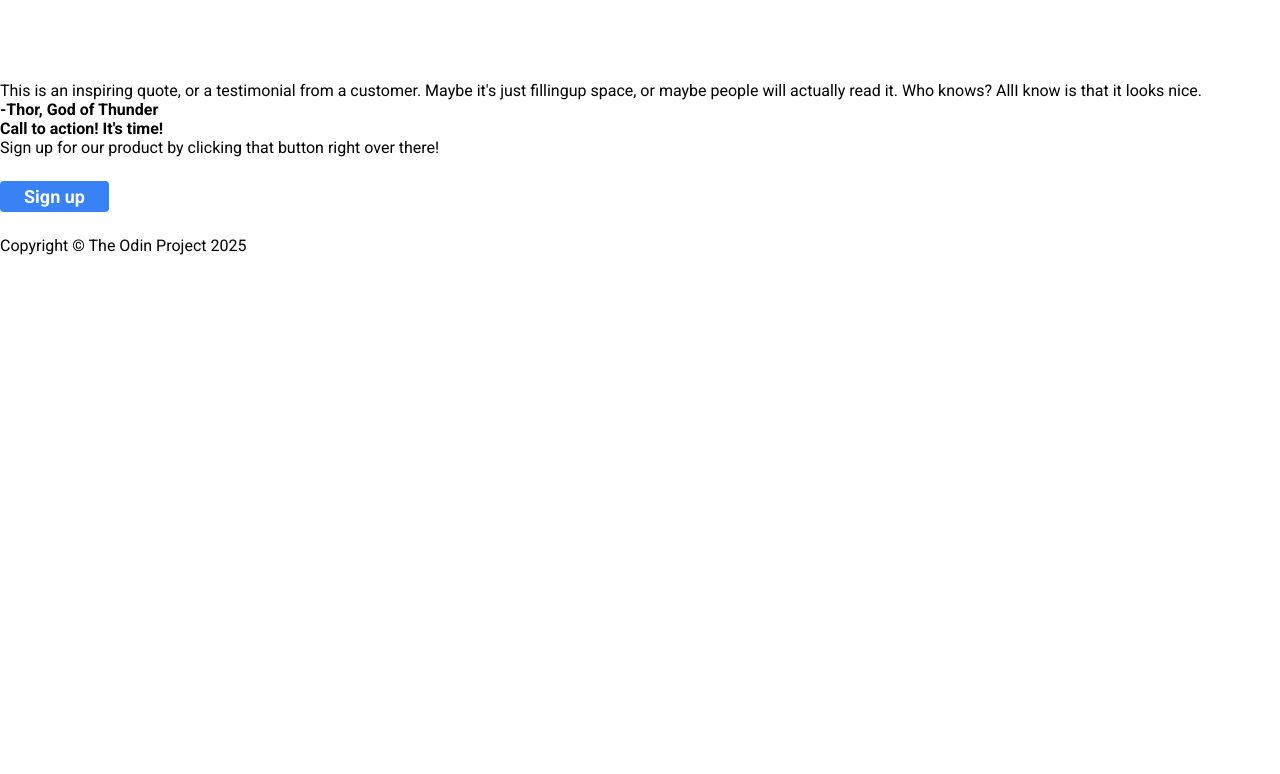
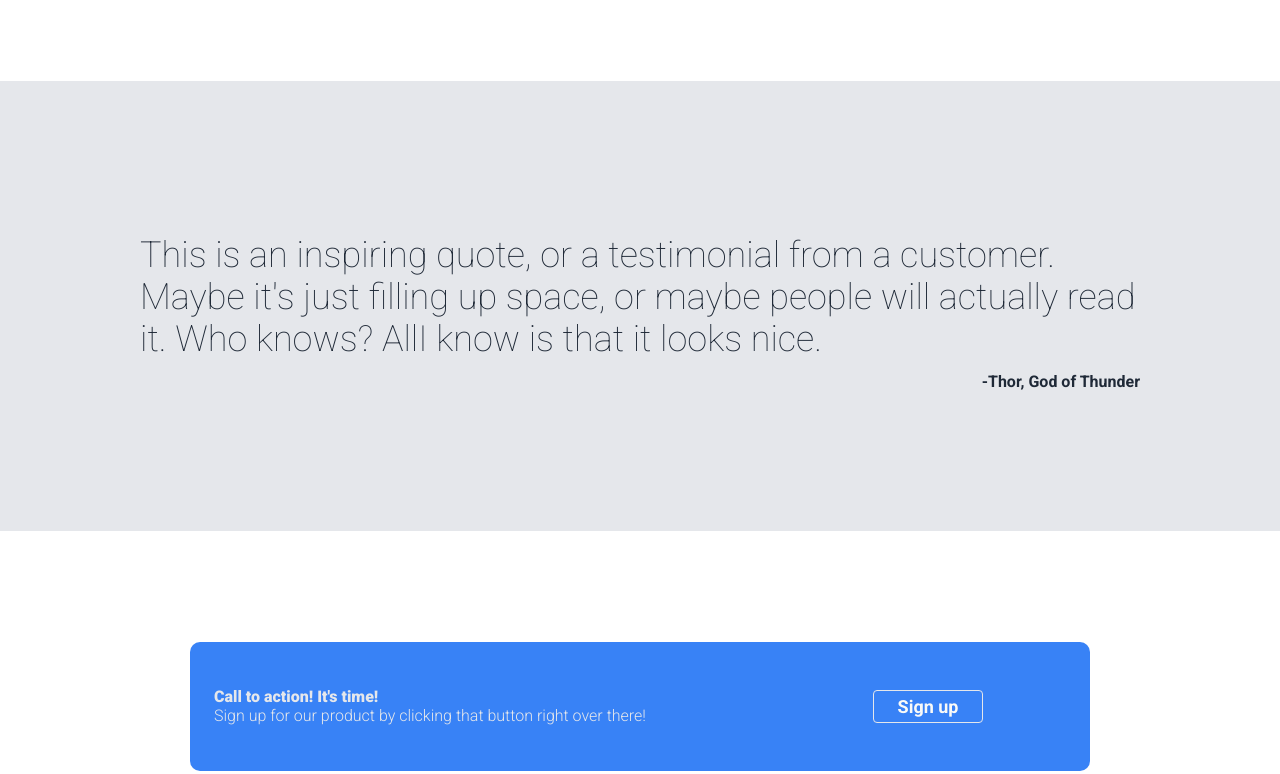
Before and after one commit to MrKnowItAllDev/landing-page, a plain HTML site: page index.html in a window 1280 px wide. Shown: the part 1082-1856 px from the top of the page. Before the commit the page ends 1337 px from the top, so only its background shows below. Drawn offline with Linux system fonts and the light colour scheme.

Commit message:
Add styling and flex positioning to quote and footer section, and add container divs to quote section

```diff
--- a/index.html
+++ b/index.html
@@ -86,15 +86,23 @@
     </div>
 
     <div class="quote-section">
-        <p>This is an inspiring quote, or a testimonial from a customer. Maybe it's just fillingup space, or maybe people will actually read it. Who knows? AllI know is that it looks nice.</p>
-        <h4>-Thor, God of Thunder</h4>
+        <div class="quote">
+            <p>This is an inspiring quote, or a testimonial from a customer. Maybe it's just filling up space, or maybe people will actually read it. Who knows? AllI know is that it looks nice.</p>
+            <div class="author">
+                <h4>-Thor, God of Thunder</h4>
+            </div>
+        </div>
     </div>
 
     <div class="call-to-action">
         <div class="cta-section">
-            <h4>Call to action! It's time!</h4>
-            <p>Sign up for our product by clicking that button right over there!</p>
-            <button class="btn secondary-btn">Sign up</button>
+            <div class="cta-content">
+                <h4>Call to action! It's time!</h4>
+                <p>Sign up for our product by clicking that button right over there!</p>
+            </div>
+            <div class="btn-section">
+                <button class="btn secondary-btn">Sign up</button>
+            </div>
         </div>
     </div>
 
--- a/styles/style.css
+++ b/styles/style.css
@@ -133,3 +133,84 @@
     width: 100%;
     height: 100%;
 }
+
+.quote-section {
+    display: flex;
+    flex-direction: column;
+    justify-content: center;
+    align-items: center;
+    background-color: #e5e7eb;
+    padding: 52px 0;
+    height: 450px;
+}
+
+.quote {
+    width: 1000px;
+    padding: 8px 0;
+    flex-wrap: wrap;
+}
+
+.quote p {
+    padding: 12px 0;
+    font-size: 36px;
+    color: #1f2937;
+    font-weight: lighter;
+}
+
+.quote-section .author {
+    color: #1f2937;
+    width: 100%;
+    font-weight: 900;
+    display: flex;
+    justify-content: flex-end;
+}
+
+.call-to-action {
+    display: flex;
+    justify-content: center;
+    align-items: center;
+    height: 350px;
+}
+
+.cta-section {
+    display: flex;
+    align-items: center;
+    background-color: #3882f6;
+    padding: 24px;
+    gap: 24px;
+    width: 900px;
+    border-radius: 10px;
+}
+
+.cta-content {
+    gap: 12px;
+    flex: 2;
+}
+
+.cta-content h4 {
+    color: #e5e7eb;
+    font-weight: 900;
+}
+
+.cta-content p {
+    color: #e5e7eb;
+    font-weight: 300;
+}
+
+.btn-section {
+    display: flex;
+    justify-content: center;
+    flex: 1;
+}
+
+.secondary-btn {
+    border: 1px solid #e5e7eb;
+}
+
+.footer {
+    color: #e5e7eb;
+    display: flex;
+    background-color: #1f2937;
+    padding: 36px;
+    justify-content: center;
+}
```
